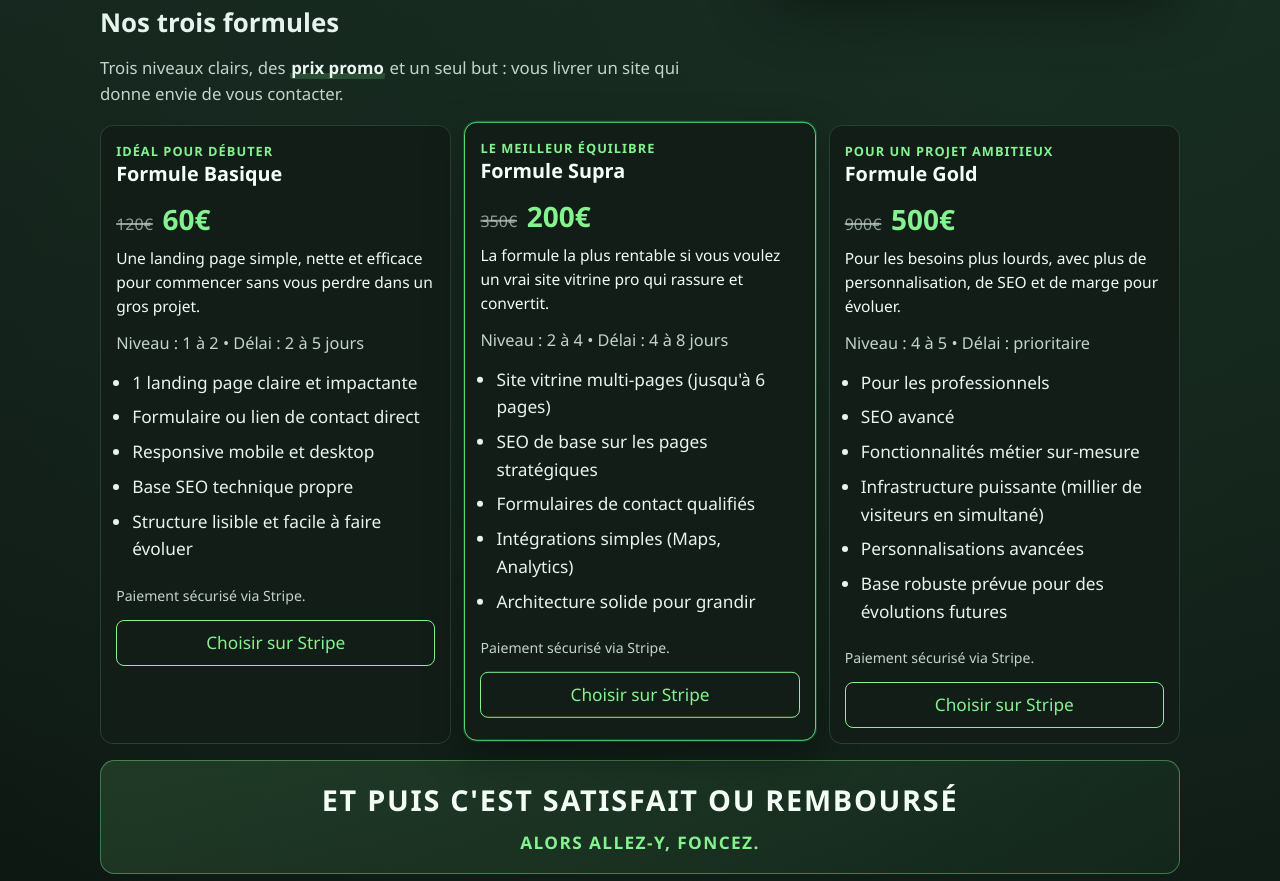
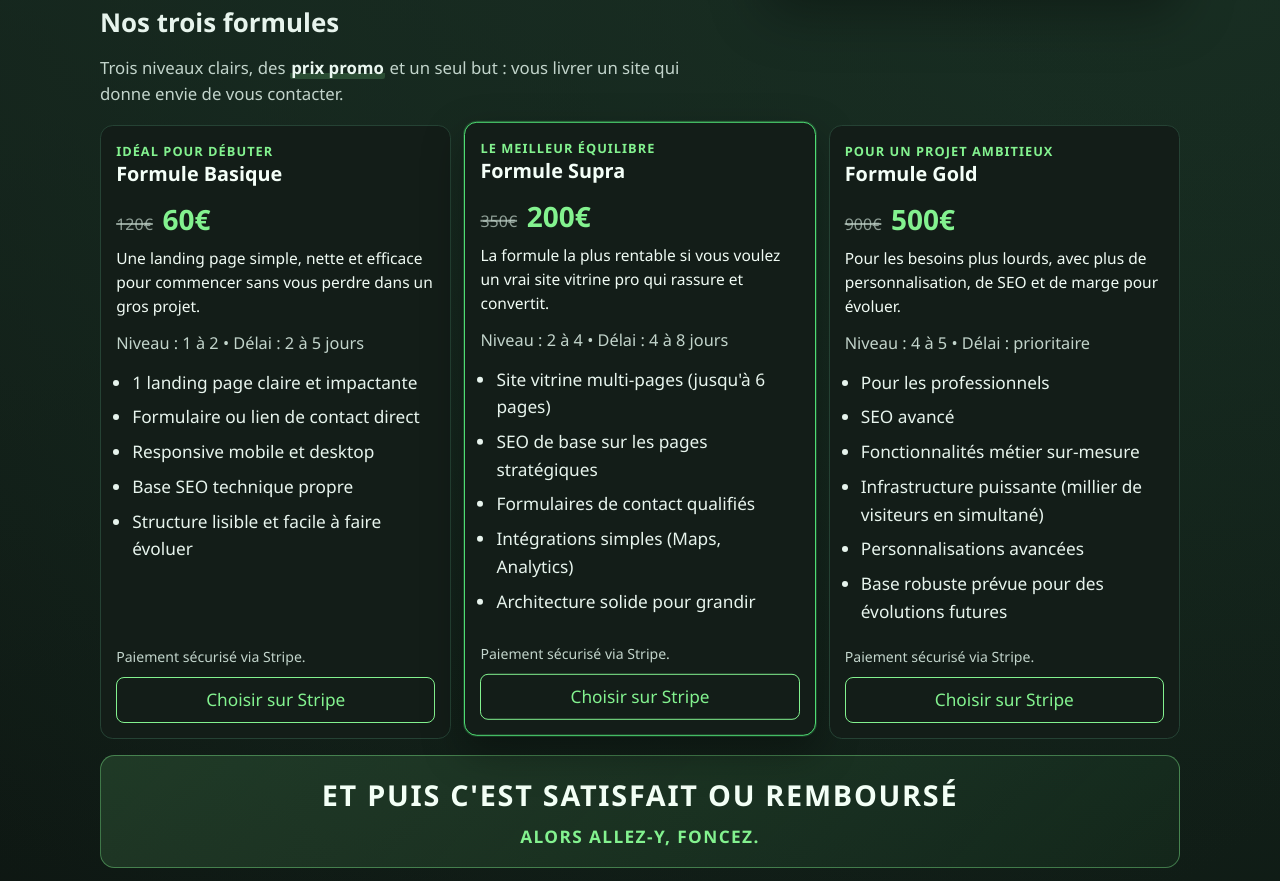
Before and after one commit to bastienhaderle1-debug/kiwisite-landing-page, a plain HTML site: page Store/index.html in a window 1280 px wide. Shown: the part 740-1621 px from the top of the page. Drawn offline with Linux system fonts and the light colour scheme.

Commit message:
Anchor offer footers consistently on desktop

```diff
--- a/Store/css/styles.css
+++ b/Store/css/styles.css
@@ -1452,6 +1452,11 @@ h1 span {
   display: grid;
 }
 
+.offer-footer {
+  display: grid;
+  gap: 0.55rem;
+}
+
 .difficulty-details {
   display: grid;
   margin-top: 0.5rem;
@@ -2654,6 +2659,7 @@ textarea:focus-visible,
   .reviews-carousel {
     margin-top: 0.72rem;
     border-radius: 0.82rem;
+    -webkit-tap-highlight-color: transparent;
   }
 
   .reviews-controls {
@@ -2672,6 +2678,13 @@ textarea:focus-visible,
 
   .review-slide {
     padding-inline: 2.1rem;
+  }
+
+  .review-slide,
+  .review-slide * {
+    pointer-events: none;
+    user-select: none;
+    -webkit-user-select: none;
   }
 
   .review {
@@ -2813,6 +2826,33 @@ textarea:focus-visible,
 }
 
 @media (min-width: 720px) {
+  .offer-card {
+    display: grid;
+    grid-template-rows: auto 1fr;
+    height: 100%;
+    min-height: 100%;
+  }
+
+  .offer-details {
+    display: grid;
+    grid-template-rows: auto auto 1fr auto;
+    height: 100%;
+  }
+
+  .offer-footer {
+    margin-top: auto;
+    align-self: end;
+    width: 100%;
+  }
+
+  .offer-note {
+    margin: 0;
+  }
+
+  .offer-card .stripe-btn {
+    margin-top: 0;
+  }
+
   .reviews-controls {
     padding-inline: 0.55rem;
   }
--- a/Store/index.html
+++ b/Store/index.html
@@ -230,6 +230,7 @@
                   <li>Base SEO technique propre</li>
                   <li>Structure lisible et facile à faire évoluer</li>
                 </ul>
+                <div class="offer-footer">
                   <p class="offer-note">Paiement sécurisé via Stripe.</p>
                   <a
                     class="stripe-btn"
@@ -239,6 +240,7 @@
                     aria-label="Réserver l'offre Essentiel Launch sur Stripe"
                     >Choisir sur Stripe</a
                   >
+                </div>
               </div>
             </details>
 
@@ -270,6 +272,7 @@
                   <li>Intégrations simples (Maps, Analytics)</li>
                   <li>Architecture solide pour grandir</li>
                 </ul>
+                <div class="offer-footer">
                   <p class="offer-note">Paiement sécurisé via Stripe.</p>
                   <a
                     class="stripe-btn"
@@ -279,6 +282,7 @@
                     aria-label="Réserver l'offre Croissance Sur-Mesure sur Stripe"
                     >Choisir sur Stripe</a
                   >
+                </div>
               </div>
             </details>
 
@@ -305,6 +309,7 @@
                   <li>Personnalisations avancées</li>
                   <li>Base robuste prévue pour des évolutions futures</li>
                 </ul>
+                <div class="offer-footer">
                   <p class="offer-note">Paiement sécurisé via Stripe.</p>
                   <a
                     class="stripe-btn"
@@ -314,6 +319,7 @@
                     aria-label="Réserver l'offre Signature Prioritaire sur Stripe"
                     >Choisir sur Stripe</a
                   >
+                </div>
               </div>
             </details>
           </div>
```
Lines whose indentation alone changed are shown as unchanged.
